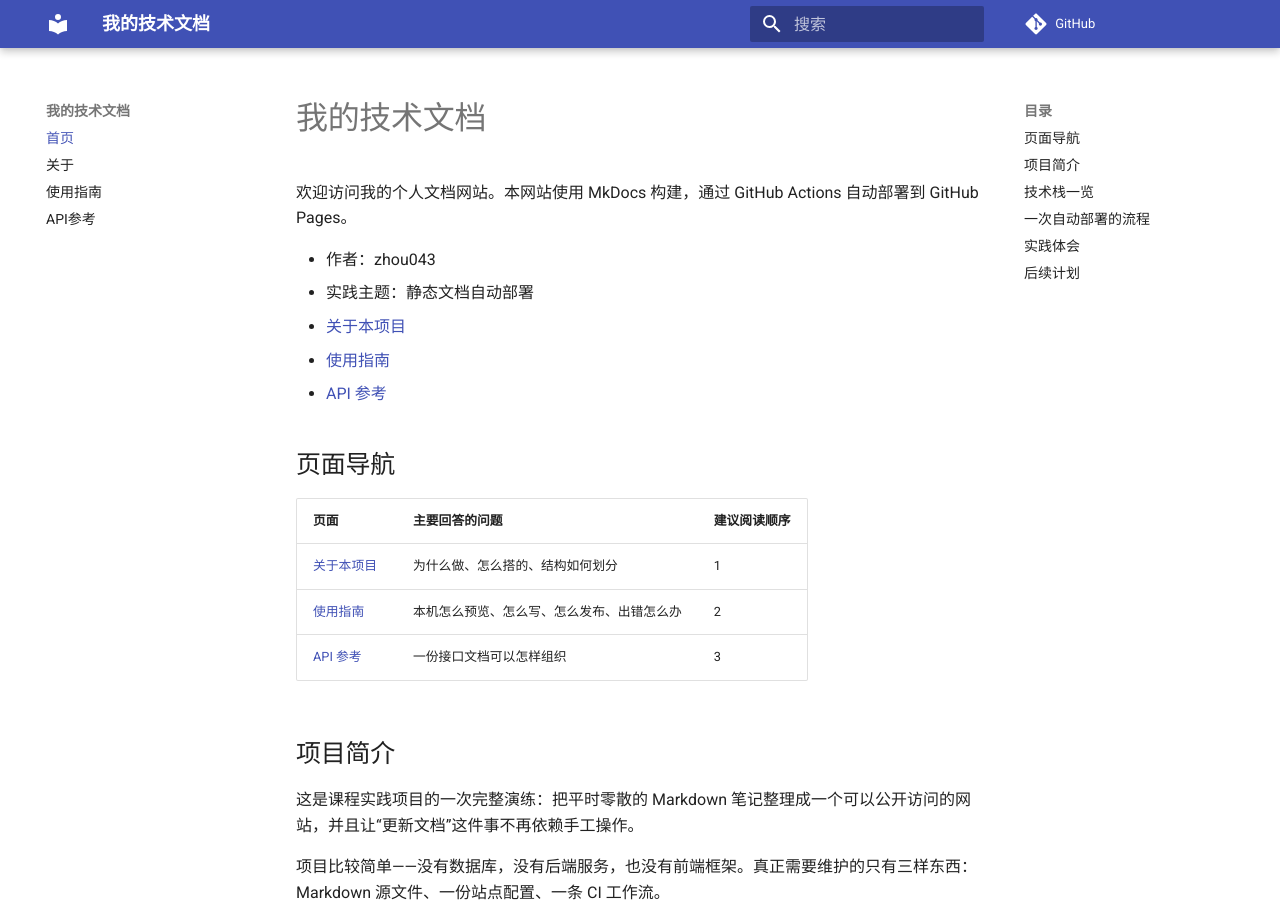
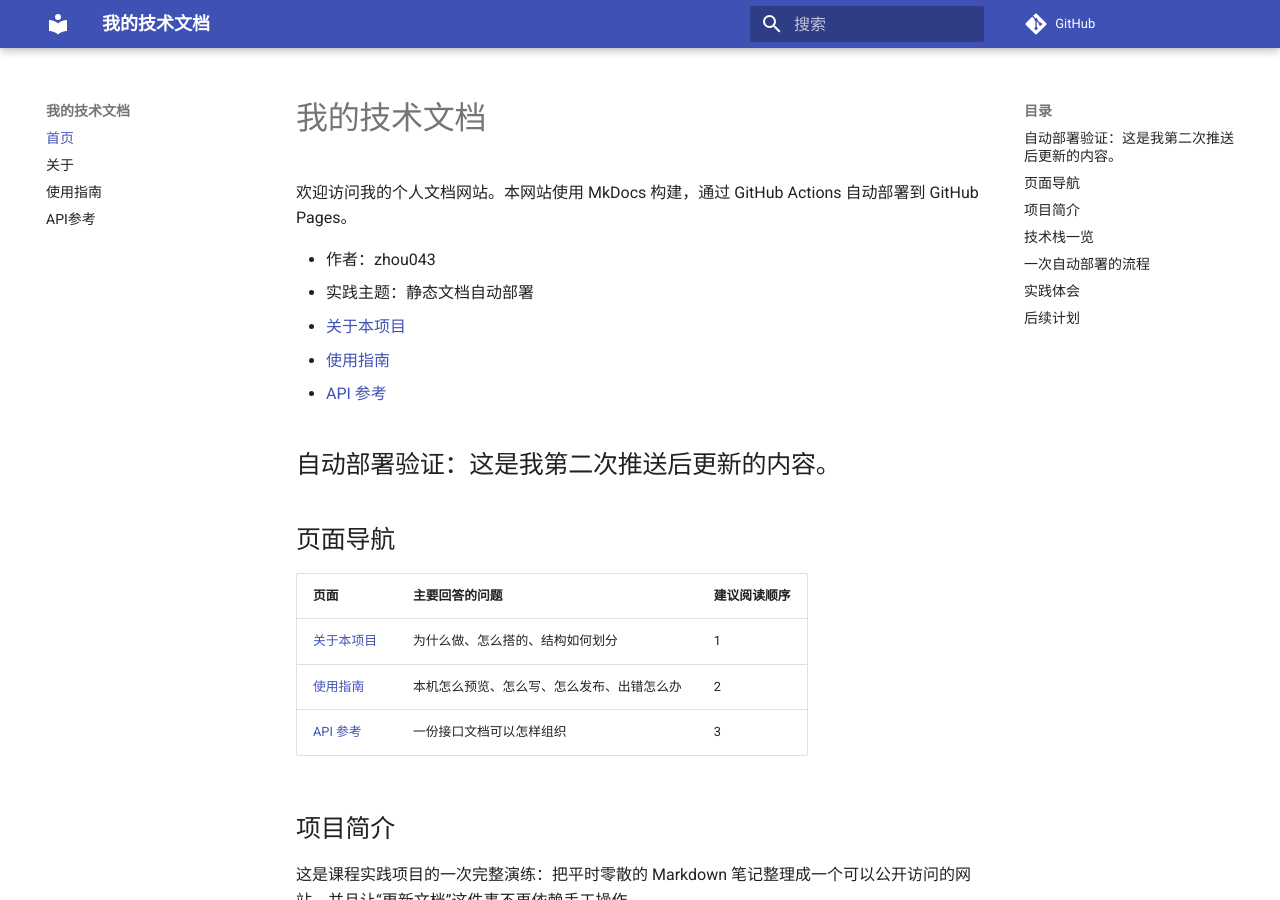
Before and after one commit to zhou043/my-docs, an MkDocs documentation site: the page built from docs/index.md, in a window 1280 px wide and 900 px high. Built offline with MkDocs 1.6.1 and Material for MkDocs 9.7.7, drawn with Linux system fonts in a browser that asks for light colours; comment, search, counter and statistics services are not loaded.

Commit message:
验证文档修改后自动更新网站

```diff
--- a/docs/index.md
+++ b/docs/index.md
@@ -7,6 +7,8 @@
 - [关于本项目](about.md)
 - [使用指南](guide.md)
 - [API 参考](api.md)
+
+## 自动部署验证：这是我第二次推送后更新的内容。
 
 ## 页面导航
 
```
